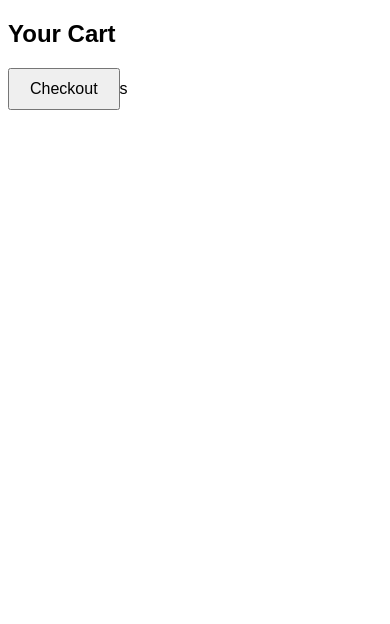
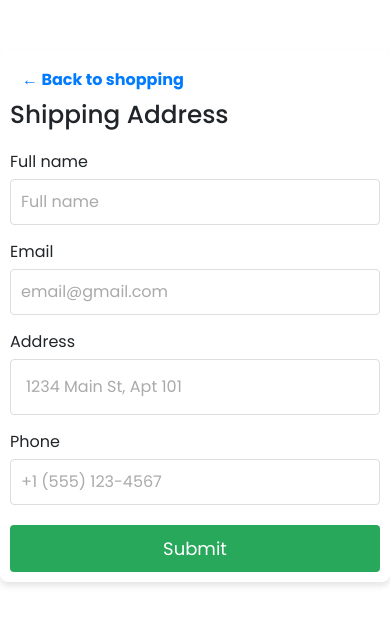
Before and after one commit to lidiads22/superMarket-project, a website: page orders.html in a window 390 px wide. Drawn offline with nearby package versions, Linux system fonts and the light colour scheme.

Commit message:
Orders.html has now been added and checkout button redirects

```diff
--- a/cart.js
+++ b/cart.js
@@ -71,13 +71,15 @@ document.addEventListener('DOMContentLoaded', function() {
     });
 });
 
-// checkout button
-document.addEventListener('DOMContentLoaded', function(){
-    const checkoutButton = this.documentElementById('checkoutID');
-    // Redirect to orders.html to display form for checkout.
-    // Maybe a form for checkout ...
+// checkout Button
+document.addEventListener('DOMContentLoaded', function() {
+    var checkoutButton = document.getElementById('checkoutID');
+    if(checkoutButton) {
+        checkoutButton.addEventListener('click', function() {
+            window.location.href = 'orders.html'; // Replace 'orders.html' with the path to your target HTML file if different
         });
-
+    }
+});
 
 
 
@@ -128,6 +130,7 @@ function displayCart(uid) {
                 const itemElement = document.createElement('div');
                 itemElement.classList.add('item');
                 itemElement.innerHTML = `
+                <div style="display: flex; align-items: center; justify-content: space-between; width: 100%;">
                 <div style="display: flex; align-items: center; gap: 10px;">
                   <img src="${item.imageUrl}" alt="${item.name}" style="width: 70px; height: auto;">
                   <div>
@@ -136,8 +139,8 @@ function displayCart(uid) {
                     <div>Quantity: ${item.quantity}</div>
                   </div>
                 </div>
-                    <button onclick="removeItemFromCart('${doc.id}', '${uid}')">Remove</button>
-                `;
+                <button onclick="removeItemFromCart('${doc.id}', '${uid}')" class="remove-item-btn">Remove</button>
+              </div>`;
 
                 listCartElement.appendChild(itemElement);
 
@@ -231,3 +234,14 @@ document.addEventListener('DOMContentLoaded', function() {
 
  // Initial update of the total amount on page load
  updateTotalDisplay();
+
+// debug undefined
+function addToCart(item) {
+    // Assuming 'cart' is an array holding your cart items
+    if (!item || item.price === undefined || item.quantity === undefined) {
+      console.error('Item is undefined or missing price/quantity', item);
+      return;
+    }
+    cart.push(item);
+    updateCartDisplay(); // Function to update the cart display
+  }
--- /dev/null
+++ b/orders.css
@@ -0,0 +1,108 @@
+.shipping-form {
+    background: #fff;
+    border-radius: 8px;
+    box-shadow: 0 4px 6px rgba(0, 0, 0, 0.1);
+    padding: 20px;
+    max-width: 600px;
+    margin: 50px auto;
+    font-family: 'Poppins', sans-serif;
+  }
+
+  .shipping-form h2 {
+    text-align: left;
+    margin-bottom: 20px;
+  }
+
+  .form-group {
+    margin-bottom: 15px;
+  }
+
+  .form-group label {
+    display: block;
+    margin-bottom: 5px;
+  }
+
+  .form-group input[type="text"],
+  .form-group input[type="email"],
+  .form-group input[type="phone"],
+  .form-group input[type="address"],
+  .form-group select {
+    width: 100%;
+    padding: 15px;
+    border-radius: 4px;
+    border: 1px solid #ddd;
+    font-size: 16px;
+    box-sizing: border-box; /* Makes sure padding doesn't affect overall width */
+  }
+
+  .form-group input::placeholder {
+    color: #aaa;
+  }
+
+  .submit-btn {
+    display: block;
+    width: 100%;
+    padding: 10px 15px;
+    background-color: #28a85b;
+    color: #fff;
+    border: none;
+    border-radius: 4px;
+    margin-top: 20px;
+    font-size: 18px;
+    cursor: pointer;
+  }
+
+  .submit-btn:hover {
+    background-color: #146b3d;
+  }
+
+  /* Handle responsiveness */
+  @media (max-width: 768px) {
+    .shipping-form {
+      padding: 10px;
+    }
+    .form-group input[type="text"],
+    .form-group input[type="email"],
+    .form-group input[type="phone"],
+    .form-group select {
+      padding: 10px;
+    }
+  }
+
+
+
+  .back-to-shopping {
+    text-decoration: none; /* Removes underline from link */
+    color: #007bff; /* Sets the text color to blue, adjust the color code as needed */
+    font-weight: bold; /* Makes the font bold */
+    display: inline-flex; /* Allows aligning the arrow icon with the text */
+    align-items: center; /* Centers the arrow vertically with the text */
+    gap: 4px; /* Provides some space between the arrow and the text */
+  }
+
+  .back-to-shopping:hover {
+    text-decoration: underline; /* Underlines the link on hover for visual feedback */
+  }
+
+  /* Optional: only if you want a larger clickable area around the link */
+  .back-to-shopping {
+    padding: 8px 12px; /* Adds padding around the text */
+    border-radius: 4px; /* Rounds the corners of the clickable area */
+  }
+
+  .back-to-shopping:hover {
+    background-color: rgba(0, 123, 255, 0.1); /* Light blue background on hover, for instance */
+  }
+
+  .remove-item-btn {
+    padding: 5px 10px;
+    background-color: #f44336; /* Red background color */
+    color: white;
+    border: none;
+    cursor: pointer;
+    border-radius: 4px; /* Rounded corners */
+  }
+
+  .remove-item-btn:hover {
+    background-color: #d32f2f; /* Darker shade on hover */
+  }
--- a/orders.html
+++ b/orders.html
@@ -1,26 +1,79 @@
 <!DOCTYPE html>
-<html lang="en">
+<html>
 <head>
-<meta charset="UTF-8">
-<meta name="viewport" content="width=device-width, initial-scale=1.0">
-<title>Order Details</title>
-<style>
-  body { font-family: Arial, sans-serif; }
-  #orderDetails { display: none; border: 1px solid #ccc; padding: 20px; margin-top: 20px; }
-  button { padding: 10px 20px; font-size: 16px; cursor: pointer; }
-</style>
-</head>
-<body>
+    <!DOCTYPE html>
+    <html lang="en">
+    <head>
+      <!-- Favicon-->
+      <link rel="icon" type="image/x-icon" href="assets/46271.jpg" />
+      <!-- Bootstrap icons-->
+      <link href="https://cdn.jsdelivr.net/npm/bootstrap-icons@1.5.0/font/bootstrap-icons.css" rel="stylesheet" />
+      <link href="https://fonts.googleapis.com/css2?family=Poppins:wght@200;300;400;500;600;700&display=swap" rel="stylesheet">
 
-<h2>Your Cart</h2>
-<!-- Checkout Button -->
-<button id="checkoutButton">Checkout</button>s
+      <!-- Core theme CSS (includes Bootstrap)-->
+      <link href="css/styles.css" rel="stylesheet" />
+      <link href="cart.css" rel="stylesheet" />
+      <link href="orders.css" rel="stylesheet" />
+        <!-- Core theme CSS (includes Bootstrap)-->
+        <link href="css/styles.css" rel="stylesheet" />
 
-<script>
-document.getElementById("checkoutButton").onclick = function() {
-  document.getElementById("orderDetails").style.display = 'block';
-};
-</script>
+        <!-- Firebase SDKs -->
+        <script src="https://www.gstatic.com/firebasejs/10.9.0/firebase-app-compat.js"></script>
+        <script src="https://www.gstatic.com/firebasejs/10.9.0/firebase-auth-compat.js"></script>
+        <script src="https://www.gstatic.com/firebasejs/10.9.0/firebase-firestore-compat.js"></script>
+        <script>
+            // Your web app's Firebase configuration
+            const firebaseConfig = {
+                apiKey: "AIzaSyDMWilTOAj6n_lrzlRbsroLesgG_ZtbS-8",
+                authDomain: "onlinesupermarket-7c84a.firebaseapp.com",
+                projectId: "onlinesupermarket-7c84a",
+                storageBucket: "onlinesupermarket-7c84a.appspot.com",
+                messagingSenderId: "463404516501",
+                appId: "1:463404516501:web:b38d810059e9a98c16479c",
+                measurementId: "G-31RH674TLG"
+            };
+
+            // Initialize Firebase
+            firebase.initializeApp(firebaseConfig);
+            const db = firebase.firestore();
+        </script>
+        <!-- Import your client-side JavaScript files -->
+        <script src="signUp.js" defer></script>
+        <script src="cart.js" defer></script>
+    </head>
+    </head>
+
+    <a href="home.html" id="backToShopping" class="back-to-shopping">
+        &#8592; Back to shopping
+      </a>
+
+<body
+
+<form class="shipping-form">
+    <h2>Shipping Address</h2>
+
+    <div class="form-group">
+      <label for="full-name">Full name</label>
+      <input type="text" id="full-name" name="full-name" placeholder="Full name">
+    </div>
+
+    <div class="form-group">
+      <label for="email">Email</label>
+      <input type="email" id="email" name="email" placeholder="email@gmail.com">
+    </div>
+
+    <div class="form-group">
+        <label for="address">Address</label>
+        <input type="address" id="address" name="address" placeholder="1234 Main St, Apt 101">
+      </div>
+
+      <div class="form-group">
+        <label for="phone">Phone</label>
+        <input type="phone" id="phone" name="phone" placeholder="+1 (555) 123-4567">
+      </div>
+
+    <button type="submit" class="submit-btn">Submit</button>
+  </form>
 
 </body>
 </html>
```
Also changed, not shown: home.html (+1 -2 lines). Lines whose indentation alone changed are shown as unchanged.
